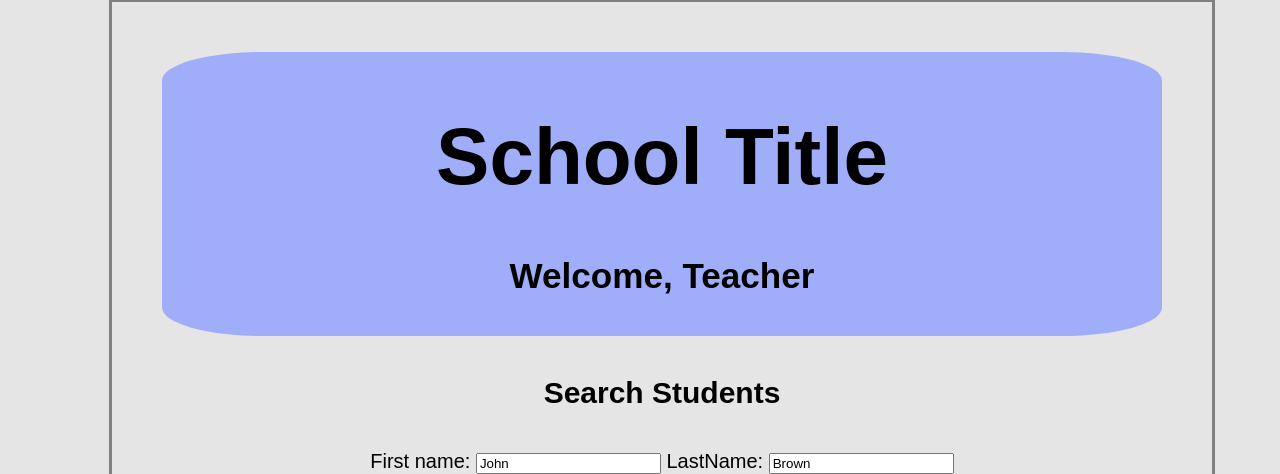
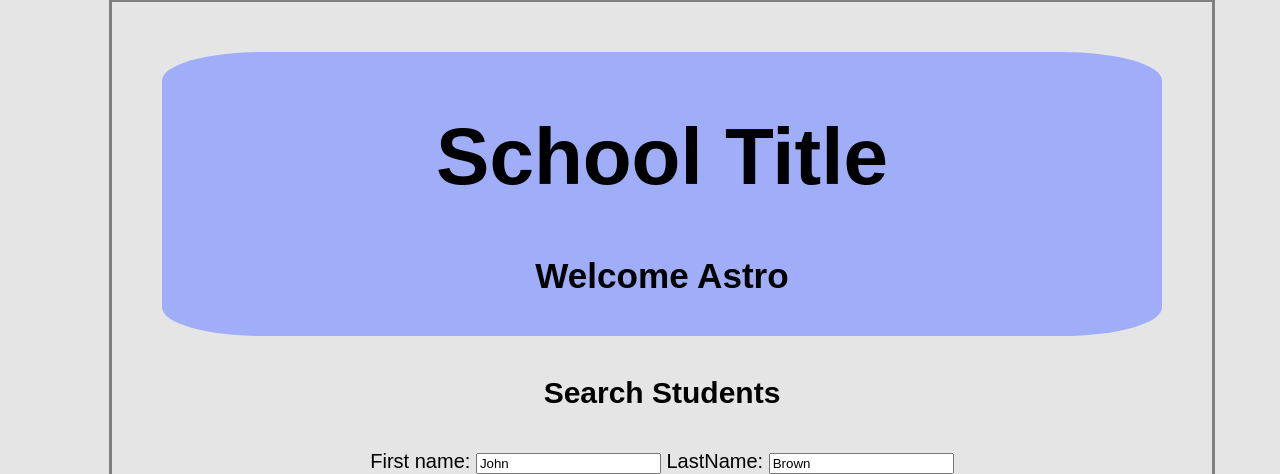
Before and after one commit to JustinCThomas/student-gradebook-project, a Flask app: page /teacher in a window 1280 px wide. Shown: the part 110-584 px from the top of the page. Run offline with Flask 2, Linux system fonts and the light colour scheme; data comes from the database, SQL or seed files in the repository.

Commit message:
Add teacher's name to teacher.html

```diff
--- a/app/routes.py
+++ b/app/routes.py
@@ -21,4 +21,11 @@ def student():
 
 @app.route('/teacher')
 def teacher():
-    return render_template('teacher.html')
+    con = sqlite3.connect('database.db')
+    con.row_factory = sqlite3.Row
+
+    cur = con.cursor()
+    cur.execute("select * from teachers where id = 1")
+
+    row = cur.fetchone()
+    return render_template('teacher.html', row = row)
--- a/app/templates/teacher.html
+++ b/app/templates/teacher.html
@@ -61,7 +61,7 @@
 		<div>
 			<header>
 				<h1>School Title</h1>
-				<h3>Welcome, Teacher</h3>
+				<h3>Welcome {{row["name"]}}</h3>
 			</header>
 			<h4>Search Students</h4>
 			<form>
```
